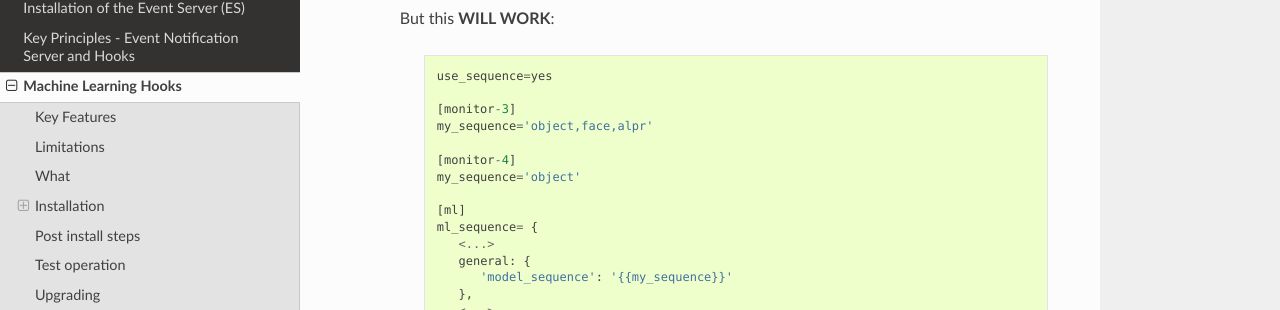
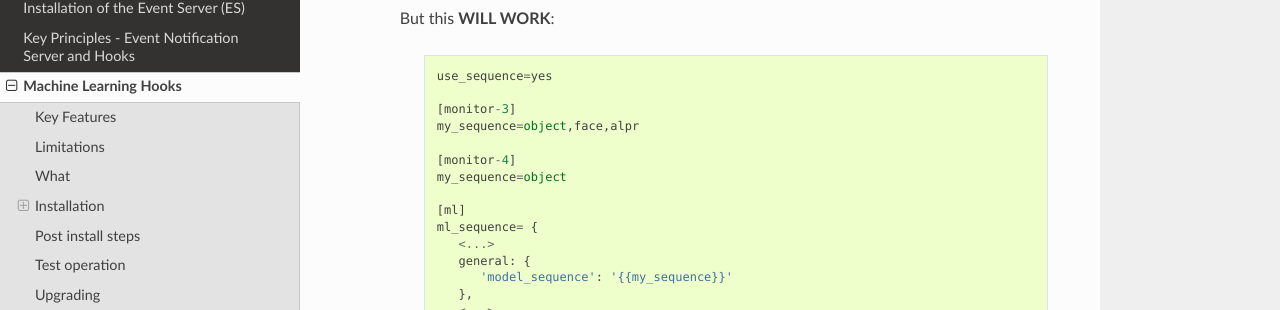
Before and after one commit to ZoneMinder/zmeventnotification, a Sphinx documentation site: the page built from docs/guides/hooks.rst, in a window 1280 px wide and 900 px high, scrolled down 6667 px. Shown: the part 141-451 px from the top of the window. Built offline with Sphinx 7.4.7 and the Read the Docs theme 2.0.0, drawn with Linux system fonts in a browser that asks for light colours.

Commit message:
#399 remove quotes

```diff
--- a/docs/guides/hooks.rst
+++ b/docs/guides/hooks.rst
@@ -338,10 +338,10 @@ It's pretty simple, actually.
          use_sequence=yes
 
          [monitor-3]
-         my_sequence='object,face,alpr'
+         my_sequence=object,face,alpr
 
          [monitor-4]
-         my_sequence='object'
+         my_sequence=object
 
          [ml]
          ml_sequence= {
```
